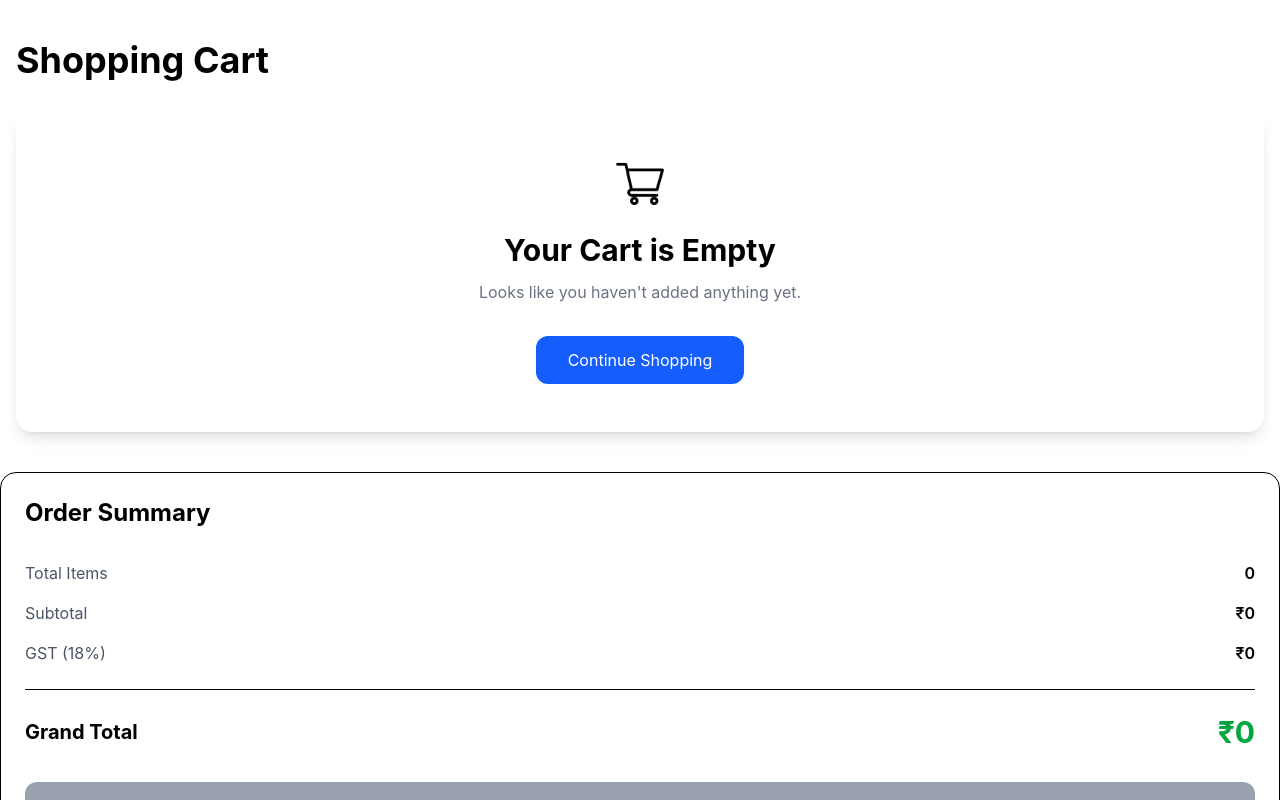
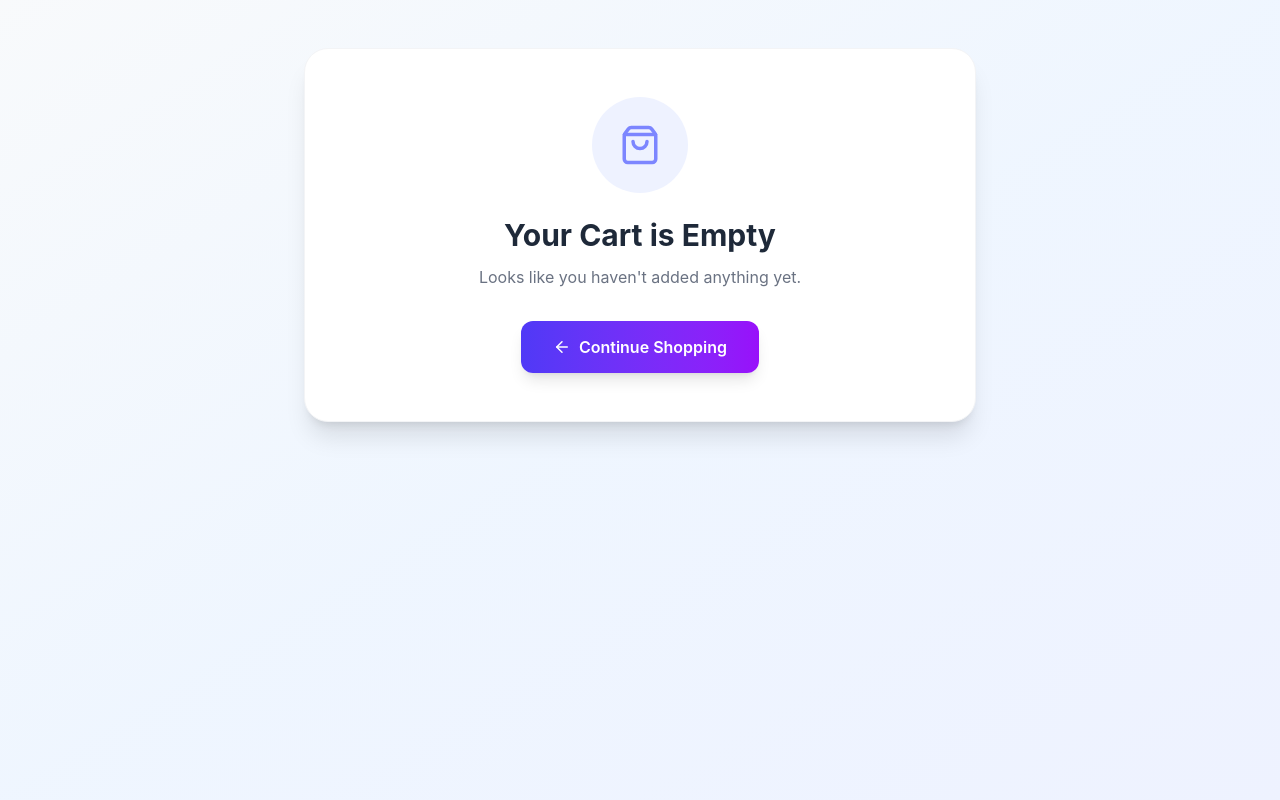
Before and after one commit to Abdul-Rashid-Chhimpa/frontend, a React (Vite) app: page /cart in a window 1280 px wide. Shown: the top 800 px of the page. Built offline with nearby package versions, Linux system fonts and the light colour scheme.

Commit message:
Update ShoppingCart.jsx

```diff
--- a/Components/ShoppingCart.jsx
+++ b/Components/ShoppingCart.jsx
@@ -2,15 +2,20 @@ import { useContext, useMemo, useState } from "react";
 import { useNavigate } from "react-router-dom";
 import axios from "axios";
 import toast from "react-hot-toast";
-
+import {
+  ShoppingBag,
+  Trash2,
+  Plus,
+  Minus,
+  ArrowLeft,
+  Package,
+} from "lucide-react";
 import { CartContext } from "./Context";
 
 const ShoppingCart = () => {
   const navigate = useNavigate();
-
   const {
     cart,
-  setCart,
     clearCart,
     increaseQty,
     decreaseQty,
@@ -20,54 +25,49 @@ const {
   const [loading, setLoading] = useState(false);
 
   // ===============================
-// TOTAL ITEMS
+  // TOTALS
   // ===============================
-
   const totalItems = useMemo(() => {
     return cart.reduce(
-    (total, item) =>
-      total + Number(item.quantity || 1),
+      (total, item) => total + Number(item.quantity || 1),
       0
     );
   }, [cart]);
 
-// ===============================
-// SUB TOTAL
-// ===============================
-
   const subTotal = useMemo(() => {
     return cart.reduce(
       (total, item) =>
-      total +
-      Number(item.price || 0) *
-        Number(item.quantity || 1),
+        total + Number(item.price || 0) * Number(item.quantity || 1),
       0
     );
   }, [cart]);
 
-// ===============================
-// GST
-// ===============================
-
-const gst = useMemo(() => {
-  return Math.round(subTotal * 0.18);
-}, [subTotal]);
+  const gst = useMemo(() => Math.round(subTotal * 0.18), [subTotal]);
+  const grandTotal = useMemo(() => subTotal + gst, [subTotal, gst]);
 
   // ===============================
-// GRAND TOTAL
+  // HELPERS
   // ===============================
+  const getItemId = (item) => item._id || item.id;
 
-const grandTotal = useMemo(() => {
-  return subTotal + gst;
-}, [subTotal, gst]);
+  const getSelectedLabel = (item) => {
+    if (item.selectedOption?.label) return item.selectedOption.label;
+    if (item.selectedQty) return `${item.selectedQty} Piece`;
+    return "1 unit";
+  };
+
+  const getImage = (item) => {
+    return (
+      item.image ||
+      item.images?.[0] ||
+      "https://via.placeholder.com/200?text=No+Image"
+    );
+  };
 
   // ===============================
   // CONTINUE SHOPPING
   // ===============================
-
-const continueShopping = () => {
-  navigate("/");
-};
+  const continueShopping = () => navigate("/");
 
   // ===============================
   // CHECKOUT
@@ -75,7 +75,6 @@ const continueShopping = () => {
   const checkoutHandler = async () => {
     try {
       const user = JSON.parse(localStorage.getItem("user"));
-
       if (!user) {
         toast.error("Please Login First");
         navigate("/login");
@@ -92,27 +91,19 @@ const checkoutHandler = async () => {
       const orderData = {
         userId: user._id,
         customerName: user.name,
-
         items: cart.map((item) => ({
-    id: String(item._id || item.id),
+          id: String(getItemId(item)),
           title: item.name || item.title,
-
-    image:
-      item.image ||
-      (item.images && item.images.length > 0
-        ? item.images[0]
-        : ""),
-
+          image: getImage(item),
           price: Number(item.price),
           quantity: Number(item.quantity || 1),
+          selectedOption: item.selectedOption || null,
         })),
-
         totalItems,
         subTotal,
         gst,
         totalAmount: Number(grandTotal),
       };
-    console.log("Sending Order:", orderData);
 
       const { data } = await axios.post(
         "https://backend-3-axez.onrender.com/api/orders/create",
@@ -121,291 +112,256 @@ const orderData = {
 
       if (data.success) {
         toast.success("Order Placed Successfully");
-
         clearCart();
-
         navigate("/orders");
       } else {
         toast.error(data.message || "Order Failed");
       }
     } catch (err) {
       console.error(err);
-
       toast.error(
-      err.response?.data?.message ||
-      "Unable to place order"
+        err.response?.data?.message || "Unable to place order"
       );
     } finally {
       setLoading(false);
     }
   };
+
+  // ===============================
+  // EMPTY CART
+  // ===============================
+  if (cart.length === 0) {
     return (
-    <>
-<div className="max-w-7xl mx-auto px-4 py-10">
-
-  <h1 className="text-3xl md:text-4xl font-bold mb-8">
-    Shopping Cart
-  </h1>
-
-
-{cart.length === 0 ? (
-  <div className="bg-white rounded-2xl shadow-lg p-12 text-center">
-    <img
-      src="/shopping-cart.png"
-      alt="Empty Cart"
-      className="w-12 mx-auto"
-    />
-
-    <h2 className="text-3xl font-bold mt-6">
+      <div className="min-h-screen bg-gradient-to-br from-slate-50 via-blue-50 to-indigo-50 py-12 px-4">
+        <div className="max-w-2xl mx-auto">
+          <div className="bg-white rounded-3xl shadow-xl border border-gray-100 p-12 text-center">
+            <div className="w-24 h-24 bg-indigo-50 rounded-full flex items-center justify-center mx-auto mb-6">
+              <ShoppingBag size={42} className="text-indigo-400" />
+            </div>
+            <h2 className="text-3xl font-bold text-gray-800">
               Your Cart is Empty
             </h2>
-
             <p className="text-gray-500 mt-3">
               Looks like you haven't added anything yet.
             </p>
-
             <button
               onClick={continueShopping}
-      className="mt-8 bg-blue-600 hover:bg-blue-700 text-white px-8 py-3 rounded-xl"
+              className="mt-8 inline-flex items-center gap-2 bg-gradient-to-r from-indigo-600 to-purple-600 hover:from-indigo-700 hover:to-purple-700 text-white px-8 py-3.5 rounded-xl font-semibold shadow-lg transition"
             >
+              <ArrowLeft size={18} />
               Continue Shopping
             </button>
           </div>
-) : (
-  <div className="grid lg:grid-cols-3 gap-8">
+        </div>
+      </div>
+    );
+  }
 
-    {/* ================= CART ITEMS ================= */}
-
-    <div className="lg:col-span-2 space-y-5">
-
-      {cart.map((item) => (
-
-        <div
-          key={`${item._id || item.id}-${item.selectedQty}`}
-          className="bg-white rounded-2xl shadow-md border p-5 flex flex-col md:flex-row gap-5"
+  // ===============================
+  // MAIN CART
+  // ===============================
+  return (
+    <div className="min-h-screen bg-gradient-to-br from-slate-50 via-blue-50 to-indigo-50 py-10 px-4">
+      <div className="max-w-7xl mx-auto">
+        {/* Header */}
+        <div className="flex flex-col sm:flex-row sm:items-center sm:justify-between gap-4 mb-8">
+          <div>
+            <h1 className="text-3xl md:text-4xl font-extrabold text-gray-900">
+              Shopping Cart
+            </h1>
+            <p className="text-gray-500 mt-1">
+              {totalItems} item{totalItems !== 1 ? "s" : ""} in your cart
+            </p>
+          </div>
+          <button
+            onClick={continueShopping}
+            className="inline-flex items-center gap-2 text-indigo-600 hover:text-indigo-800 font-medium transition"
           >
-
-          {/* PRODUCT IMAGE */}
-
-          <div className="w-full md:w-40 flex justify-center">
-
-            <img
-              src={
-                item.image ||
-                item.images?.[0] ||
-                "https://via.placeholder.com/200"
-              }
-              alt={item.name || item.title}
-              className="w-36 h-36 object-contain"
-            />
-
+            <ArrowLeft size={18} />
+            Continue Shopping
+          </button>
         </div>
 
-          {/* PRODUCT DETAILS */}
+        <div className="grid lg:grid-cols-3 gap-8">
+          {/* ================= CART ITEMS ================= */}
+          <div className="lg:col-span-2 space-y-5">
+            {cart.map((item, index) => {
+              const itemId = getItemId(item);
+              const image = getImage(item);
+              const name = item.name || item.title || "Product";
+              const optionLabel = getSelectedLabel(item);
 
-          <div className="flex-1">
+              return (
+                <div
+                  key={`${itemId}-${optionLabel}-${index}`}
+                  className="bg-white rounded-2xl shadow-md border border-gray-100 p-5 flex flex-col sm:flex-row gap-5 hover:shadow-lg transition"
+                >
+                  {/* IMAGE */}
+                  <div className="w-full sm:w-36 h-36 bg-gray-50 rounded-xl flex items-center justify-center flex-shrink-0 overflow-hidden">
+                    <img
+                      src={image}
+                      alt={name}
+                      className="w-full h-full object-contain p-2"
+                      onError={(e) => {
+                        e.target.src =
+                          "https://via.placeholder.com/200?text=No+Image";
+                      }}
+                    />
+                  </div>
 
-            <h2 className="text-xl font-bold">
-              {item.name || item.title}
+                  {/* DETAILS */}
+                  <div className="flex-1 min-w-0">
+                    <h2 className="text-lg font-bold text-gray-900 line-clamp-2">
+                      {name}
                     </h2>
 
                     {item.brand && (
-              <p className="text-gray-500 mt-1">
-                Brand : {item.brand}
+                      <p className="text-sm text-gray-500 mt-1">
+                        Brand: {item.brand}
                       </p>
                     )}
 
-            <p className="text-gray-500 mt-1">
-              Pack :
-              <span className="font-semibold ml-2">
-                {item.selectedQty} Piece
+                    {/* Selected Option Badge */}
+                    <div className="mt-2">
+                      <span className="inline-flex items-center gap-1.5 text-xs font-medium bg-indigo-50 text-indigo-700 px-3 py-1 rounded-full">
+                        <Package size={12} />
+                        {optionLabel}
+                      </span>
+                    </div>
+
+                    {/* Price */}
+                    <p className="text-2xl font-extrabold text-emerald-600 mt-3">
+                      ₹{Number(item.price || 0)}
+                      <span className="text-sm font-normal text-gray-500 ml-1">
+                        / unit
                       </span>
                     </p>
 
-            <h3 className="text-2xl text-green-600 font-bold mt-4">
-              ₹{item.price}
-            </h3>
-
-            {/* QUANTITY */}
-
-            <div className="flex items-center gap-4 mt-5">
-
+                    {/* Quantity Controls */}
+                    <div className="flex items-center gap-3 mt-4">
+                      <div className="flex items-center border border-gray-200 rounded-xl overflow-hidden">
                         <button
                           onClick={() =>
-                  decreaseQty(
-                    item._id || item.id,
-                    item.selectedQty
-                  )
+                            decreaseQty(itemId, item.selectedOption?.quantity)
                           }
-                className="w-10 h-10 rounded-full bg-gray-200 hover:bg-gray-300"
+                          className="w-10 h-10 flex items-center justify-center bg-gray-50 hover:bg-gray-100 transition"
                         >
-                -
+                          <Minus size={16} />
                         </button>
-
-              <span className="text-lg font-bold">
+                        <span className="w-12 text-center font-bold text-gray-800">
                           {item.quantity}
                         </span>
-
                         <button
                           onClick={() =>
-                  increaseQty(
-                    item._id || item.id,
-                    item.selectedQty
-                  )
+                            increaseQty(itemId, item.selectedOption?.quantity)
                           }
-                className="w-10 h-10 rounded-full bg-gray-200 hover:bg-gray-300"
+                          className="w-10 h-10 flex items-center justify-center bg-gray-50 hover:bg-gray-100 transition"
                         >
-                +
+                          <Plus size={16} />
                         </button>
-
                       </div>
 
+                      <p className="text-sm text-gray-500">
+                        Total:{" "}
+                        <span className="font-semibold text-gray-800">
+                          ₹
+                          {(
+                            Number(item.price || 0) *
+                            Number(item.quantity || 1)
+                          ).toLocaleString()}
+                        </span>
+                      </p>
+                    </div>
                   </div>
 
                   {/* REMOVE */}
-
-          <div className="flex justify-end md:justify-start">
-
+                  <div className="flex sm:flex-col justify-between sm:justify-start items-end gap-3">
                     <button
                       onClick={() =>
-                removeFromCart(
-                  item._id || item.id,
-                  item.selectedQty
-                )
+                        removeFromCart(itemId, item.selectedOption?.quantity)
                       }
-              className="bg-red-500 hover:bg-red-600 text-white px-5 py-2 rounded-xl"
+                      className="flex items-center gap-2 text-red-500 hover:text-red-700 hover:bg-red-50 px-3 py-2 rounded-xl transition text-sm font-medium"
                     >
+                      <Trash2 size={16} />
                       Remove
                     </button>
-
                   </div>
-
                 </div>
-
-      ))}
-
-    </div>
-
-  </div>
-)}
-
+              );
+            })}
           </div>
 
           {/* ================= ORDER SUMMARY ================= */}
-
-      <div className="lg:sticky lg:top-24 h-fit">
-
-        <div className="bg-white rounded-2xl shadow-lg border p-6">
-
-          <h2 className="text-2xl font-bold mb-6">
+          <div className="lg:col-span-1">
+            <div className="bg-white rounded-2xl shadow-xl border border-gray-100 p-6 sticky top-24">
+              <h2 className="text-xl font-bold text-gray-900 mb-6">
                 Order Summary
               </h2>
 
-          {/* Coupon */}
-
-          <div>
-
+              <div className="space-y-4">
+                <div className="flex justify-between text-gray-600">
+                  <span>Total Items</span>
+                  <span className="font-semibold text-gray-900">
+                    {totalItems}
+                  </span>
                 </div>
 
-          {/* Price Details */}
-
-          <div className="space-y-4 mt-8">
-
-            <div className="flex justify-between">
-
-              <span className="text-gray-600">
-                Total Items
+                <div className="flex justify-between text-gray-600">
+                  <span>Subtotal</span>
+                  <span className="font-semibold text-gray-900">
+                    ₹{subTotal.toLocaleString()}
                   </span>
-
-              <span className="font-semibold">
-                {totalItems}
-              </span>
-
                 </div>
 
-            <div className="flex justify-between">
-
-              <span className="text-gray-600">
-                Subtotal
+                <div className="flex justify-between text-gray-600">
+                  <span>GST (18%)</span>
+                  <span className="font-semibold text-gray-900">
+                    ₹{gst.toLocaleString()}
                   </span>
-
-              <span className="font-semibold">
-                ₹{subTotal}
-              </span>
-
                 </div>
-            <div className="flex justify-between">
-
-              <span className="text-gray-600">
-                GST (18%)
-              </span>
-
-              <span className="font-semibold">
-                ₹{gst}
-              </span>
-
               </div>
 
-          </div>
+              <hr className="my-5 border-gray-100" />
 
-          <hr className="my-6" />
-
-          <div className="flex justify-between items-center">
-
-            <span className="text-xl font-bold">
+              <div className="flex justify-between items-center mb-6">
+                <span className="text-lg font-bold text-gray-900">
                   Grand Total
                 </span>
-
-            <span className="text-3xl font-bold text-green-600">
-
-              ₹{grandTotal}
-
+                <span className="text-2xl font-extrabold text-emerald-600">
+                  ₹{grandTotal.toLocaleString()}
                 </span>
-
               </div>
 
               {/* Checkout */}
-
               <button
                 onClick={checkoutHandler}
                 disabled={loading || cart.length === 0}
-            className="w-full mt-8 bg-green-600 hover:bg-green-700 disabled:bg-gray-400 text-white py-4 rounded-xl font-semibold transition"
+                className="w-full bg-gradient-to-r from-emerald-600 to-green-600 hover:from-emerald-700 hover:to-green-700 disabled:from-gray-400 disabled:to-gray-400 text-white py-4 rounded-xl font-semibold shadow-lg transition"
               >
-
-            {loading
-              ? "Placing Order..."
-              : "Proceed To Checkout"}
-
+                {loading ? "Placing Order..." : "Proceed To Checkout"}
               </button>
 
               {/* Continue Shopping */}
-
               <button
                 onClick={continueShopping}
-            className="w-full mt-4 border-2 border-blue-600 text-blue-600 hover:bg-blue-600 hover:text-white py-4 rounded-xl font-semibold transition"
+                className="w-full mt-3 border-2 border-indigo-600 text-indigo-600 hover:bg-indigo-600 hover:text-white py-3.5 rounded-xl font-semibold transition"
               >
                 Continue Shopping
               </button>
 
               {/* Clear Cart */}
-
               <button
                 onClick={clearCart}
                 disabled={cart.length === 0}
-            className="w-full mt-4 border-2 border-red-500 text-red-500 hover:bg-red-500 hover:text-white py-4 rounded-xl font-semibold transition disabled:opacity-50"
+                className="w-full mt-3 border-2 border-red-400 text-red-500 hover:bg-red-500 hover:text-white py-3.5 rounded-xl font-semibold transition disabled:opacity-50"
               >
                 Clear Cart
               </button>
-
             </div>
-
           </div>
-
-
-
-
-
-    </>
+        </div>
+      </div>
+    </div>
   );
 };
 
```
Lines whose indentation alone changed are shown as unchanged.
